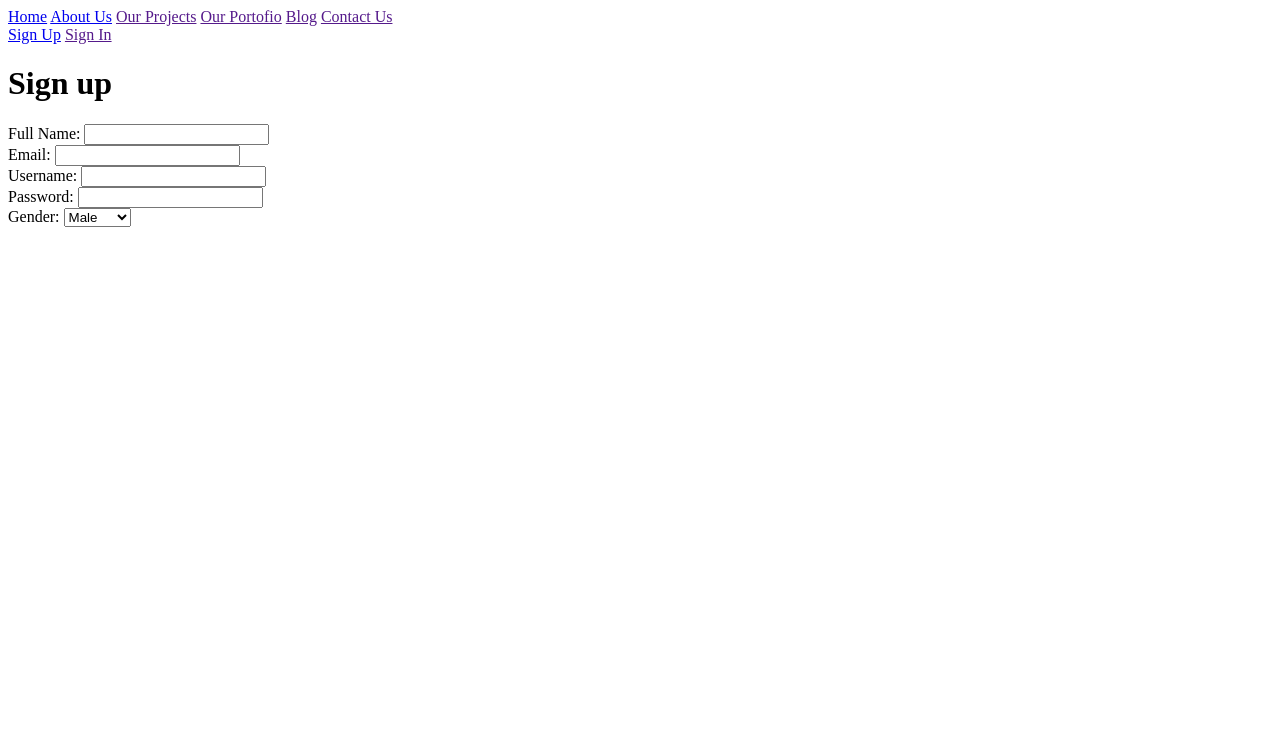
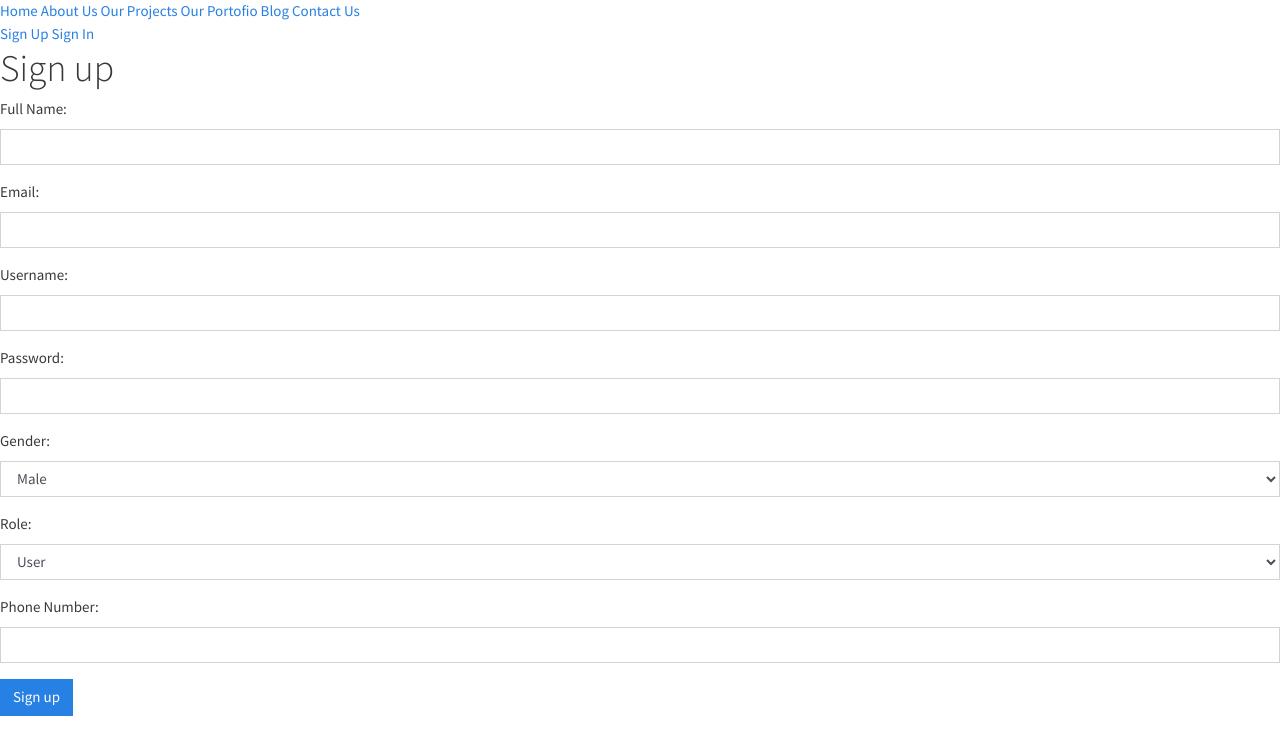
Before and after one commit to Nancy-nduta/IAP-project, a PHP site: page /structure/signup.php in a window 1280 px wide. Shown: the top 755 px of the page. Run offline with PHP 8.4, Linux system fonts and the light colour scheme; some libraries are stand-ins or nearby versions.

Commit message:
added role field

```diff
--- a/structure/signup.php
+++ b/structure/signup.php
@@ -30,3 +30,17 @@
      <option value="1">Female</option>
     </select>
   </div>
+  <div class="form-group">
+   <label for="roleId">Role:</label>
+   <select class="form-control" id="roleId" name="roleId" required>
+    <option value="0">User </option>
+      <option value="1">Admin</option>
+   </select>
+  </div>
+ <div class="form-group">
+    <label for="phone_number">Phone Number:</label>
+    <input type="tel" class="form-control" id="phone_number" name="phone_number" required>
+  </div>
+  <button type="submit" class="btn btn-primary">Sign up</button>
+</form>
+<link rel="stylesheet" href="https://maxcdn.bootstrapcdn.com/bootswatch/4.0.0/cosmo/bootstrap.min.css">
```
